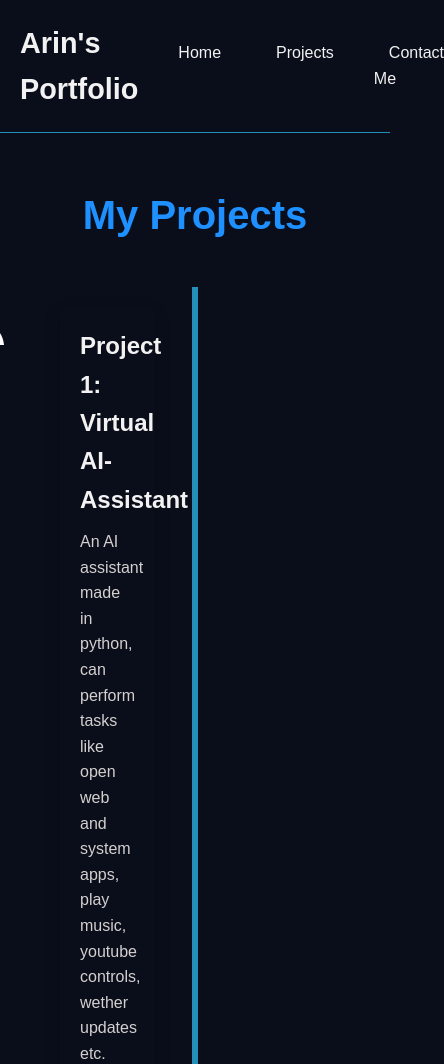
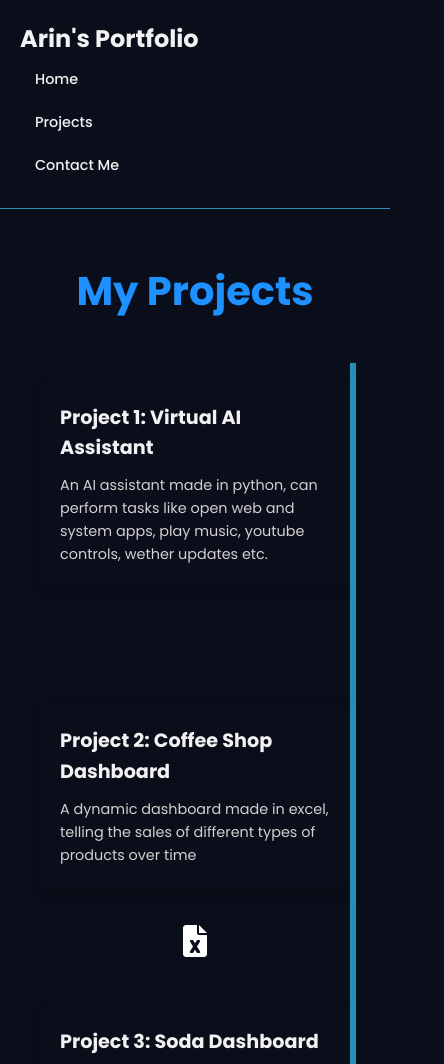
Before and after one commit to ArinAkaMazu/Portfolio-website, a plain HTML site: page Projects.html in a window 390 px wide. Shown: the top 1064 px of the page, 444 px wide, since content can reach past the window. Drawn offline with Linux system fonts and the light colour scheme.

Commit message:
visual changes

```diff
--- a/Projects.html
+++ b/Projects.html
@@ -48,7 +48,7 @@
               ></a>
             </div>
             <div class="timeline-content">
-              <h3>Project 1: Virtual AI-Assistant</h3>
+              <h3>Project 1: Virtual AI Assistant</h3>
               <p>
                 An AI assistant made in python, can perform tasks like open web
                 and system apps, play music, youtube controls, wether updates
--- a/projects.css
+++ b/projects.css
@@ -1,3 +1,5 @@
+@import url("https://fonts.googleapis.com/css2?family=Poppins:ital,wght@0,100;0,200;0,300;0,400;0,500;0,600;0,700;0,800;0,900;1,100;1,200;1,300;1,400;1,500;1,600;1,700;1,800;1,900&display=swap");
+
 :root {
   --primary-color: #0a0e1a; /* Dark blue-black background */
   --secondary-color: #1e90ff; /* Bright blue for highlights */
@@ -64,6 +66,7 @@ nav ul li a:hover {
   background-color: var(--accent-color);
   border-radius: 5px;
 }
+
 .projects-section {
   padding: 50px 20px;
   background-color: var(--primary-color);
@@ -130,6 +133,7 @@ nav ul li a:hover {
   font-size: 3rem; /* Increased size */
   transition: color 0.3s;
 }
+
 .timeline-icon:hover {
   color: #1c75d1;
 }
@@ -156,6 +160,7 @@ nav ul li a:hover {
   font-size: 1rem;
   color: var(--light-text-color);
 }
+
 footer {
   background-color: var(--primary-color);
   padding: 30px 20px;
@@ -192,9 +197,86 @@ footer {
 .social-links li a:hover {
   color: var(--secondary-color);
 }
+
 i {
   color: white;
 }
+
 i:hover {
   color: #1c75d1;
 }
+
+/* Media Queries */
+
+/* For tablets and below (width <= 768px) */
+@media screen and (max-width: 768px) {
+  .nav-wrapper {
+    flex-direction: column;
+    align-items: flex-start;
+  }
+
+  nav ul {
+    flex-direction: column;
+    width: 100%;
+  }
+
+  nav ul li {
+    margin: 10px 0;
+  }
+
+  .timeline::after {
+    left: 90%; /* Adjusted to align with the timeline items */
+  }
+
+  .timeline-item {
+    width: 100%;
+    left: 0 !important; /* Force all items to be aligned left */
+    padding-left: 20px;
+    padding-right: 20px;
+    margin-bottom: 40px;
+  }
+
+  .timeline-item::after {
+    left: -6px;
+  }
+
+  .timeline-icon {
+    top: auto;
+    bottom: -20px;
+    left: 50%;
+    right: auto;
+    transform: translateX(-50%);
+    font-size: 2.5rem; /* Slightly smaller for mobile */
+  }
+
+  .timeline-content {
+    margin-bottom: 40px;
+  }
+}
+
+/* For mobile phones and below (width <= 480px) */
+@media screen and (max-width: 480px) {
+  .logo h1 {
+    font-size: 1.5rem;
+  }
+
+  nav ul li {
+    font-size: 0.9rem;
+  }
+
+  .timeline::after {
+    left: 95%;
+  }
+
+  .timeline-icon {
+    font-size: 2rem; /* Smaller icons for mobile */
+  }
+
+  .timeline-content h3 {
+    font-size: 1.2rem;
+  }
+
+  .timeline-content p {
+    font-size: 0.9rem;
+  }
+}
--- a/style.css
+++ b/style.css
@@ -1,3 +1,5 @@
+@import url("https://fonts.googleapis.com/css2?family=Poppins:ital,wght@0,100;0,200;0,300;0,400;0,500;0,600;0,700;0,800;0,900;1,100;1,200;1,300;1,400;1,500;1,600;1,700;1,800;1,900&display=swap");
+
 :root {
   --primary-color: #0a0e1a; /* Dark blue-black background */
   --secondary-color: #1e90ff; /* Bright blue for highlights */
@@ -166,6 +168,76 @@ footer {
   transition: color 0.3s;
 }
 
-.social-links li a:hover {
+social-links li a:hover {
   color: var(--btn-color);
 }
+
+/* Media Queries */
+
+/* For tablets and below (width <= 768px) */
+@media screen and (max-width: 768px) {
+  .nav-wrapper {
+    flex-direction: column;
+    align-items: flex-start;
+  }
+
+  nav ul {
+    flex-direction: column;
+    width: 100%;
+  }
+
+  nav ul li {
+    margin: 10px 0;
+  }
+
+  .container {
+    flex-direction: column;
+    align-items: center;
+  }
+
+  .hero-content {
+    margin-right: 0;
+    text-align: center;
+  }
+
+  .hero-content h1 {
+    font-size: 2.5rem;
+  }
+
+  .hero-content p {
+    font-size: 1rem;
+  }
+
+  .hero-image img {
+    margin-left: 0;
+    margin-top: 20px;
+  }
+}
+
+/* For mobile phones and below (width <= 480px) */
+@media screen and (max-width: 480px) {
+  .logo h1 {
+    font-size: 1.5rem;
+  }
+
+  nav ul li {
+    font-size: 0.9rem;
+  }
+
+  .hero-content h1 {
+    font-size: 2rem;
+  }
+
+  .hero-content p {
+    font-size: 0.9rem;
+  }
+
+  .btn {
+    padding: 10px 30px;
+    font-size: 0.9rem;
+  }
+
+  .hero-image img {
+    max-width: 300px;
+  }
+}
```
Also changed, not shown: index.html (+1 -1 lines).
